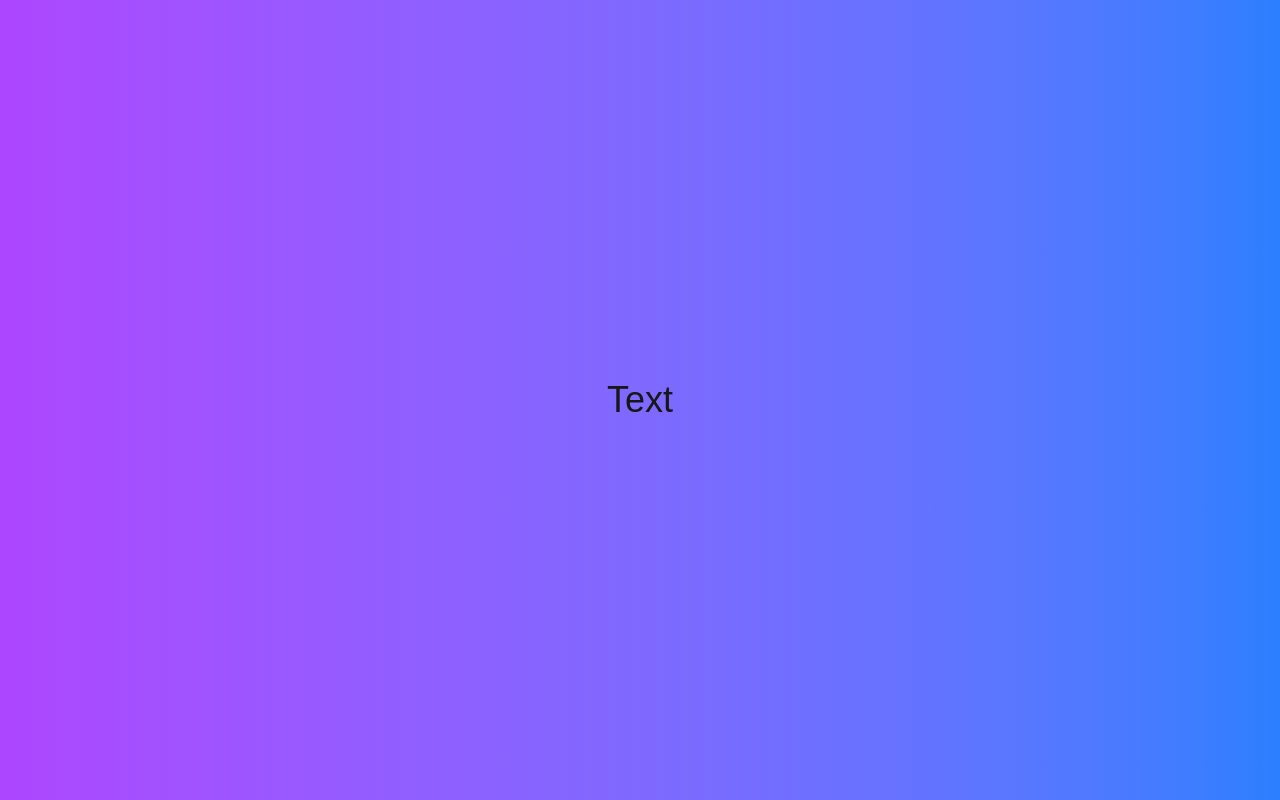
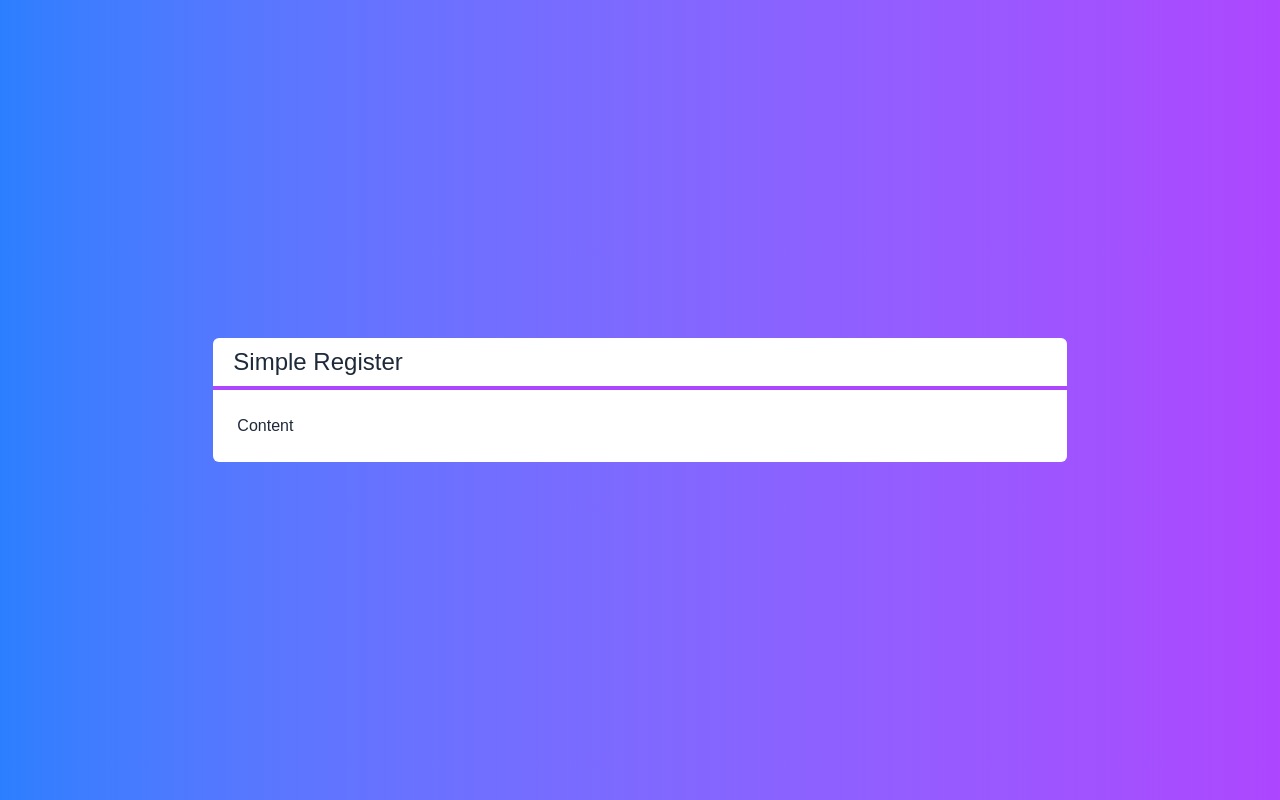
Before and after one commit to MateusBU/User_Register_with_DB, a Next.js app in the folder user_register/: page / in a window 1280 px wide. Built offline with nearby package versions, Linux system fonts and the light colour scheme.

Commit message:
Layout and title

```diff
--- a/user_register/src/app/page.tsx
+++ b/user_register/src/app/page.tsx
@@ -1,12 +1,16 @@
+import Layout from "../components/Layout";
 
 
 export default function Home() {
   return (
     <div className={`
       flex h-screen justify-center items-center
-      bg-gradient-to-r from-purple-500 to-blue-500
+      bg-gradient-to-r from-blue-500 to-purple-500
+      text-white
     `}>
-      <span className="text-4xl">Text</span>
+      <Layout title="Simple Register">
+        <span>Content</span>
+      </Layout>
     </div>
   );
 }
--- /dev/null
+++ b/user_register/src/components/Layout.tsx
@@ -0,0 +1,21 @@
+import Title from "./Title";
+
+interface LayoutProps{
+    title: string,
+    children: any //inside of element
+}
+//props.children = <span>Content</span>
+export default function Layout(props: LayoutProps){
+    return(
+        <div className={`
+            flex flex-col w-2/3
+            bg-white text-gray-800
+            rounded-md
+        `}>
+            <Title>{props.title}</Title>
+            <div className="p-6">
+                {props.children}
+            </div>
+        </div>
+    )
+}
--- /dev/null
+++ b/user_register/src/components/Title.tsx
@@ -0,0 +1,10 @@
+export default function Title(props){
+    return(
+        <div className="flex flex-col justify-center">
+            <h1 className="px-5 py-2 text-2xl">
+                {props.children}
+            </h1>
+            <hr className="border-2 border-purple-500" />
+        </div>
+    )
+}
```
